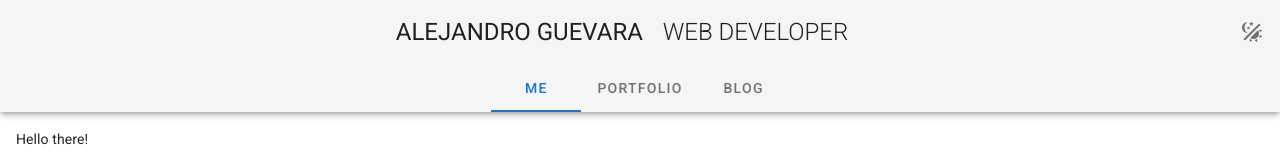
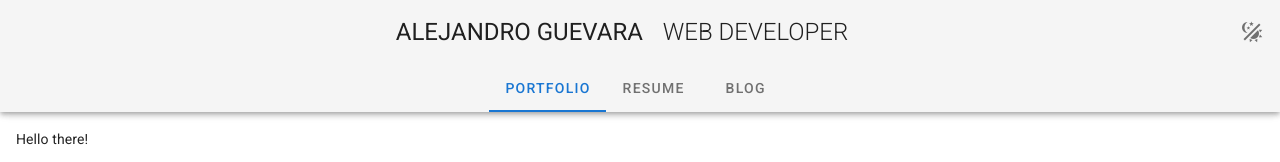
Before and after one commit to alejandroge/bio_vuejs, a Vue app: page / in a window 1280 px wide. Shown: the top 162 px of the page. Built offline with nearby package versions, Linux system fonts and the light colour scheme.

Commit message:
Change tabs order

```diff
--- a/src/App.vue
+++ b/src/App.vue
@@ -55,7 +55,7 @@ export default {
   data: () => ({
     darkMode: false,
     tab: null,
-    items: ['Me', 'Portfolio', 'Blog'],
+    items: ['Portfolio', 'Resume', 'Blog'],
   }),
 };
 </script>
```
